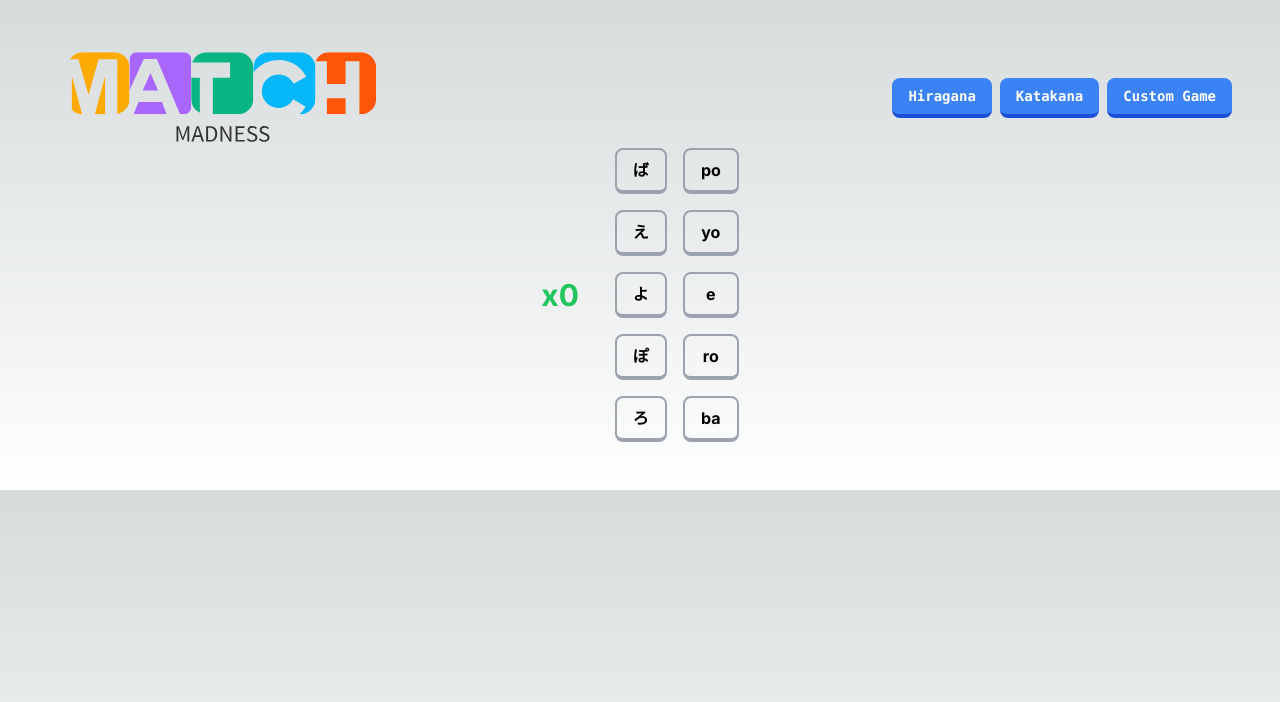
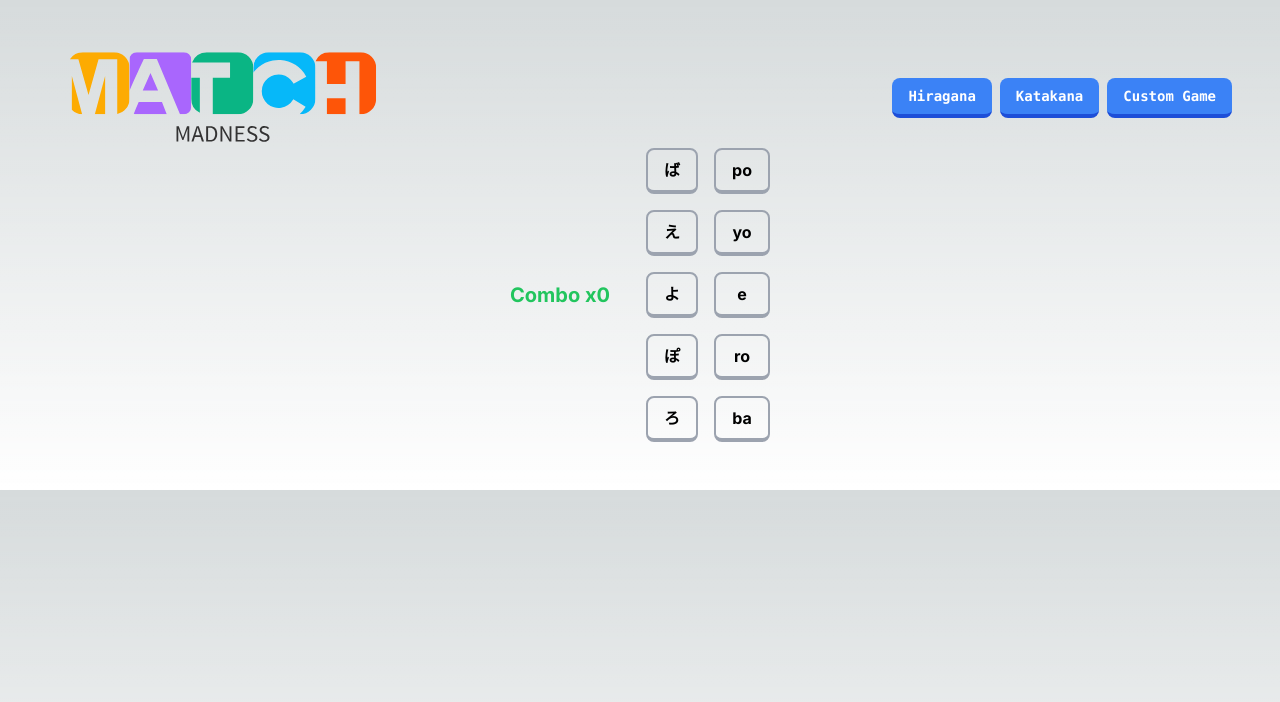
Before and after one commit to aarlin/match-madness, a Next.js app: page / in a window 1280 px wide. Shown: the top 702 px of the page. Built offline with nearby package versions, Linux system fonts and the light colour scheme; no server answers.

Commit message:
Work on custom game mode modal

```diff
--- a/src/app/constants/queue-constants.ts
+++ b/src/app/constants/queue-constants.ts
@@ -1,4 +1,4 @@
 export const QueueConstants = {
-    MAX_QUEUE_SIZE: 10,
-    MAX_QUEUE_ITEM_SIZE: 2,
-}
+  MAX_QUEUE_SIZE: 10,
+  MAX_QUEUE_ITEM_SIZE: 2,
+};
--- a/src/app/layout.tsx
+++ b/src/app/layout.tsx
@@ -6,14 +6,10 @@ const inter = Inter({ subsets: ['latin'] })
 
 export const metadata: Metadata = {
   title: 'Match Madness',
-  description: 'Duolingo Match Madness recreated in React',
+  description: 'Duolingo Match Madness inspired game recreated in React',
 }
 
-export default function RootLayout({
-  children,
-}: {
-  children: React.ReactNode
-}) {
+export default function RootLayout({ children }: { children: React.ReactNode}) {
   return (
     <html lang="en">
       <body className={inter.className}>{children}</body>
--- a/src/app/page.tsx
+++ b/src/app/page.tsx
@@ -2,8 +2,11 @@ import Image from 'next/image'
 import logo from '../../public/logo.svg';
 import { MatchMadnessGame } from '../components/MatchMadnessGame';
 import { GameModeSelection } from '@/components/GameModeSelection';
+import { CustomGameModal } from '@/components/CustomGameModal';
 
 export default function Home() {
+
+
   return (
     <main className="flex flex-col items-center justify-between p-12">
       <div className="z-10 w-full max-w-5l items-center justify-between font-mono text-sm lg:flex mb-25">
@@ -13,14 +16,16 @@ export default function Home() {
           alt="Match Madness"
         />
         <div
-          className="pointer-events-none gap-2 p-8 lg:pointer-events-auto lg:p-0 fixed bottom-0 left-0 flex h-48 w-full place-items-center justify-center bg-gradient-to-t from-white via-white dark:from-black dark:via-black lg:static lg:h-auto lg:w-auto lg:bg-none">
+          className="gap-2 p-8 lg:p-0 fixed bottom-0 left-0 flex h-48 w-full place-items-center justify-center bg-gradient-to-t from-white via-white dark:from-black dark:via-black lg:static lg:h-auto lg:w-auto lg:bg-none">
             <GameModeSelection/>
         </div>
       </div>
 
-      <div className="relative flex place-items-center after:absolute after:-z-20 after:h-[180px] after:w-[240px] after:translate-x-1/3">
+      <div className="relative max-h-screen flex place-items-center">
         <MatchMadnessGame />
       </div>
+
+      <CustomGameModal/>
     </main>
   )
 }
--- /dev/null
+++ b/src/components/CustomGameModal.tsx
@@ -0,0 +1,79 @@
+'use client'
+import { useCustomGameStore } from "@/lib/store";
+import React from "react";
+import { useClickOutside } from '@mantine/hooks';
+import { useWindowEvent } from '@mantine/hooks';
+
+export const CustomGameModal = () => {
+  const showModal = useCustomGameStore((state) => state.showModal);
+  const setShowModal = useCustomGameStore((state) => state.setShowModal);
+  const modalRef = useClickOutside(() => setShowModal(false));
+  useWindowEvent('keydown', (event) => {
+    if (event.code === 'Escape') {
+      event.preventDefault();
+      setShowModal(false);
+    }
+  });
+
+  return (
+    <>
+      {showModal && (
+        <div className="fixed inset-0 z-50 flex items-center justify-center p-4 sm:p-0">
+          {/* Grayed-out background */}
+          <div className="fixed inset-0 bg-gray-900 opacity-50"></div>
+          {/* Modal content */}
+          <div ref={modalRef} className="mx-auto w-full overflow-hidden rounded-lg bg-white shadow-xl sm:max-w-sm">
+            <div className="relative p-5 bg-white">
+              <button onClick={() => setShowModal(false)} type="button" className="absolute top-4 right-4 rounded-lg p-1 text-center font-medium text-secondary-500 transition-all hover:bg-secondary-100">
+              <svg xmlns="http://www.w3.org/2000/svg" viewBox="0 0 20 20" fill="currentColor" className="h-6 w-6">
+                <path d="M6.28 5.22a.75.75 0 00-1.06 1.06L8.94 10l-3.72 3.72a.75.75 0 101.06 1.06L10 11.06l3.72 3.72a.75.75 0 101.06-1.06L11.06 10l3.72-3.72a.75.75 0 00-1.06-1.06L10 8.94 6.28 5.22z" />
+              </svg>
+            </button>
+              <div className="text-center">
+                <div>
+                  <h3 className="text-lg font-medium text-secondary-900 mb-10">
+                    Custom Game Mode
+                  </h3>
+                  <div className="mx-auto max-w-xs">
+                    <div>
+                      <div className="mb-6">
+                        <label className="mb-1 block text-sm font-medium text-gray-700">Enter game lobby ID</label>
+                        <input type="text" id="default-input"
+                          className="bg-gray-50 border border-gray-300 text-gray-900 text-sm rounded-lg focus:ring-blue-500 focus:border-blue-500 block w-full p-2.5 dark:bg-gray-700 dark:border-gray-600 dark:placeholder-gray-400 dark:text-white dark:focus:ring-blue-500 dark:focus:border-blue-500 text-center">
+                        </input>
+                      </div>
+                    </div>
+                  </div>
+                  <div className="my-8 flex items-center gap-4 before:h-px before:flex-1 before:bg-gray-300  before:content-[''] after:h-px after:flex-1 after:bg-gray-300  after:content-['']">OR</div>
+                  <div className="mx-auto max-w-xs">
+                    <label className="mb-1 block text-sm font-medium text-gray-700">Upload file</label>
+                    <label className="flex w-full cursor-pointer appearance-none items-center justify-center rounded-md border-2 border-dashed border-gray-200 p-6 transition-all hover:border-primary-300">
+                      <div className="space-y-1 text-center">
+                        <div className="mx-auto inline-flex h-10 w-10 items-center justify-center rounded-full bg-gray-100">
+                          <svg xmlns="http://www.w3.org/2000/svg" fill="none" viewBox="0 0 24 24" strokeWidth="1.5" stroke="currentColor" className="h-6 w-6 text-gray-500">
+                            <path strokeLinecap="round" strokeLinejoin="round" d="M12 16.5V9.75m0 0l3 3m-3-3l-3 3M6.75 19.5a4.5 4.5 0 01-1.41-8.775 5.25 5.25 0 0110.233-2.33 3 3 0 013.758 3.848A3.752 3.752 0 0118 19.5H6.75z" />
+                          </svg>
+                        </div>
+                        <div className="text-gray-600"><a href="#" className="font-medium text-primary-500 hover:text-primary-700">Click to upload</a> or drag and drop</div>
+                        <p className="text-sm text-gray-500">CSV or JSON</p>
+                      </div>
+                      <input id="example5" type="file" className="sr-only" />
+                    </label>
+                  </div>
+                </div>
+              </div>
+              <div className="mt-5 flex justify-end gap-3">
+                <button
+                  type="button"
+                  className="bg-blue-500 hover:bg-blue-400 border-b-4 text-white border-blue-700 hover:border-blue-500 flex-1 rounded-lg border border-primary-500 bg-primary-500 px-4 py-2 text-center text-sm font-medium shadow-sm transition-all hover:border-primary-700 hover:bg-primary-700 focus:ring focus:ring-primary-200 disabled:cursor-not-allowed disabled:border-primary-300 disabled:bg-primary-300"
+                >
+                  Confirm
+                </button>
+              </div>
+            </div>
+          </div>
+        </div>
+      )}
+    </>
+  );
+};
--- a/src/components/GameModeSelection.tsx
+++ b/src/components/GameModeSelection.tsx
@@ -1,8 +1,9 @@
 'use client'
-import { GameMode, useGameModeStore } from '../lib/store';
+import { GameMode, useCustomGameStore, useGameModeStore } from '../lib/store';
 
 export const GameModeSelection = () => {
   const setGameMode = useGameModeStore((state) => state.setGameMode);
+  const setShowModal = useCustomGameStore((state) => state.setShowModal);
 
   return (
     <>
@@ -14,7 +15,7 @@ export const GameModeSelection = () => {
         className="bg-blue-500 hover:bg-blue-400 text-white font-bold py-2 px-4 border-b-4 border-blue-700 hover:border-blue-500 rounded-lg">
         Katakana
       </button>
-      <button onClick={() => setGameMode(GameMode.CUSTOM_GAME)}
+      <button onClick={() => setShowModal(true)}
         className="bg-blue-500 hover:bg-blue-400 text-white font-bold py-2 px-4 border-b-4 border-blue-700 hover:border-blue-500 rounded-lg">
         Custom Game
       </button>
--- a/src/components/MatchMadnessGame.tsx
+++ b/src/components/MatchMadnessGame.tsx
@@ -76,6 +76,8 @@ export const MatchMadnessGame = () => {
 
       while (currentGameStatePairs.leftColumn.includes(firstMatchingPair.kana)
         && currentGameStatePairs.leftColumn.includes(secondMatchingPair.kana)
+        && currentGameStatePairs.rightColumn.includes(firstMatchingPair.roumaji)
+        && currentGameStatePairs.rightColumn.includes(secondMatchingPair.roumaji)
         && (firstMatchingPair.kana === secondMatchingPair.kana)) {
         firstMatchingPair = { ...gameFile[firstRandomIndex] };
         secondMatchingPair = { ...gameFile[secondRandomIndex] };
@@ -111,7 +113,6 @@ export const MatchMadnessGame = () => {
         applyCorrectMatchStyles();
         replaceMatchedPair();
         checkQueueSize();
-
       } else {
         playIncorrect();
         setComboStreak(0);
@@ -125,27 +126,25 @@ export const MatchMadnessGame = () => {
 
   const resetButtonStyles = (columnElementsRef: any) => {
     for (let key of Object.keys(columnElementsRef.current)) {
-      columnElementsRef.current[key].className = `hover:bg-gray-300 text-black font-bold py-2 px-4 border-2 border-b-4 border-gray-400 rounded-lg`
+      columnElementsRef.current[key].className = `text-black font-bold py-2 px-4 border-2 border-b-4 border-gray-400 rounded-lg`
     }
   }
 
   const applySelectButtonStyles = (index: number, columnElementsRef: any) => {
     resetButtonStyles(columnElementsRef)
-    columnElementsRef.current[index]?.classList.add('border-blue-500', 'text-blue-500');
+    columnElementsRef.current[index]?.classList.remove('border-gray-400');
+    columnElementsRef.current[index]?.classList.add('border-blue-500', 'bg-blue-100', 'text-blue-500');
   };
 
   const applyCorrectMatchStyles = () => {
-    const tl = gsap.timeline();
-
     resetButtonStyles(leftColumnElements)
     resetButtonStyles(rightColumnElements);
 
     const leftSelection = { ...leftColumnSelection };
     const rightSelection = { ...rightColumnSelection };
 
-
-    leftColumnElements.current[leftSelection.index]?.classList.add('border-green-500', 'text-green-500', 'transition-animation');
-    rightColumnElements.current[rightSelection.index]?.classList.add('border-green-500', 'text-green-500', 'transition-animation');
+    leftColumnElements.current[leftSelection.index]?.classList.add('border-green-500', 'bg-green-100', 'text-green-500', 'transition-animation');
+    rightColumnElements.current[rightSelection.index]?.classList.add('border-green-500', 'bg-green-100', 'text-green-500', 'transition-animation');
 
     gsap.fromTo(
       leftColumnElements.current[leftSelection.index],
@@ -169,8 +168,13 @@ export const MatchMadnessGame = () => {
   const applyIncorrectMatchStyles = () => {
     resetButtonStyles(leftColumnElements)
     resetButtonStyles(rightColumnElements);
-    leftColumnElements.current[leftColumnSelection.index]?.classList.add('border-red-500', 'text-red-500');
-    rightColumnElements.current[rightColumnSelection.index]?.classList.add('border-red-500', 'text-red-500');
+    leftColumnElements.current[leftColumnSelection.index]?.classList.add('border-red-500', 'bg-red-100', 'text-red-500');
+    rightColumnElements.current[rightColumnSelection.index]?.classList.add('border-red-500', 'bg-red-100', 'text-red-500');
+
+    setTimeout(() => {
+      resetButtonStyles(leftColumnElements)
+      resetButtonStyles(rightColumnElements);
+    }, 400)
   }
 
   const replaceMatchedPair = () => {
@@ -275,10 +279,10 @@ export const MatchMadnessGame = () => {
         <div className="flex items-center mr-5">
           {(comboStreak > 0 || gameStarted) && ( // Show the streak only when comboStreak is greater than 0
             <motion.div
-              className="combo-counter text-3xl font-bold text-green-500"
+              className="combo-counter text-xl font-bold text-green-500"
               animate={comboStreakControls}
             >
-              x{comboStreak}
+              Combo x{comboStreak}
             </motion.div>
           )}
         </div>
--- a/tailwind.config.js
+++ b/tailwind.config.js
@@ -1,3 +1,5 @@
+const defaultTheme = require("tailwindcss/defaultTheme");
+
 /** @type {import('tailwindcss').Config} */
 module.exports = {
   content: [
@@ -7,6 +9,9 @@ module.exports = {
   ],
   theme: {
     extend: {
+      fontFamily: {
+        sans: ["Inter", ...defaultTheme.fontFamily.sans],
+      },
       backgroundImage: {
         'gradient-radial': 'radial-gradient(var(--tw-gradient-stops))',
         'gradient-conic':
@@ -15,4 +20,5 @@ module.exports = {
     },
   },
   plugins: [],
+
 }
```
Also changed, not shown: src/lib/store.ts (+11 -3 lines), 1 other file (tests, documents, lock files or other folders).
